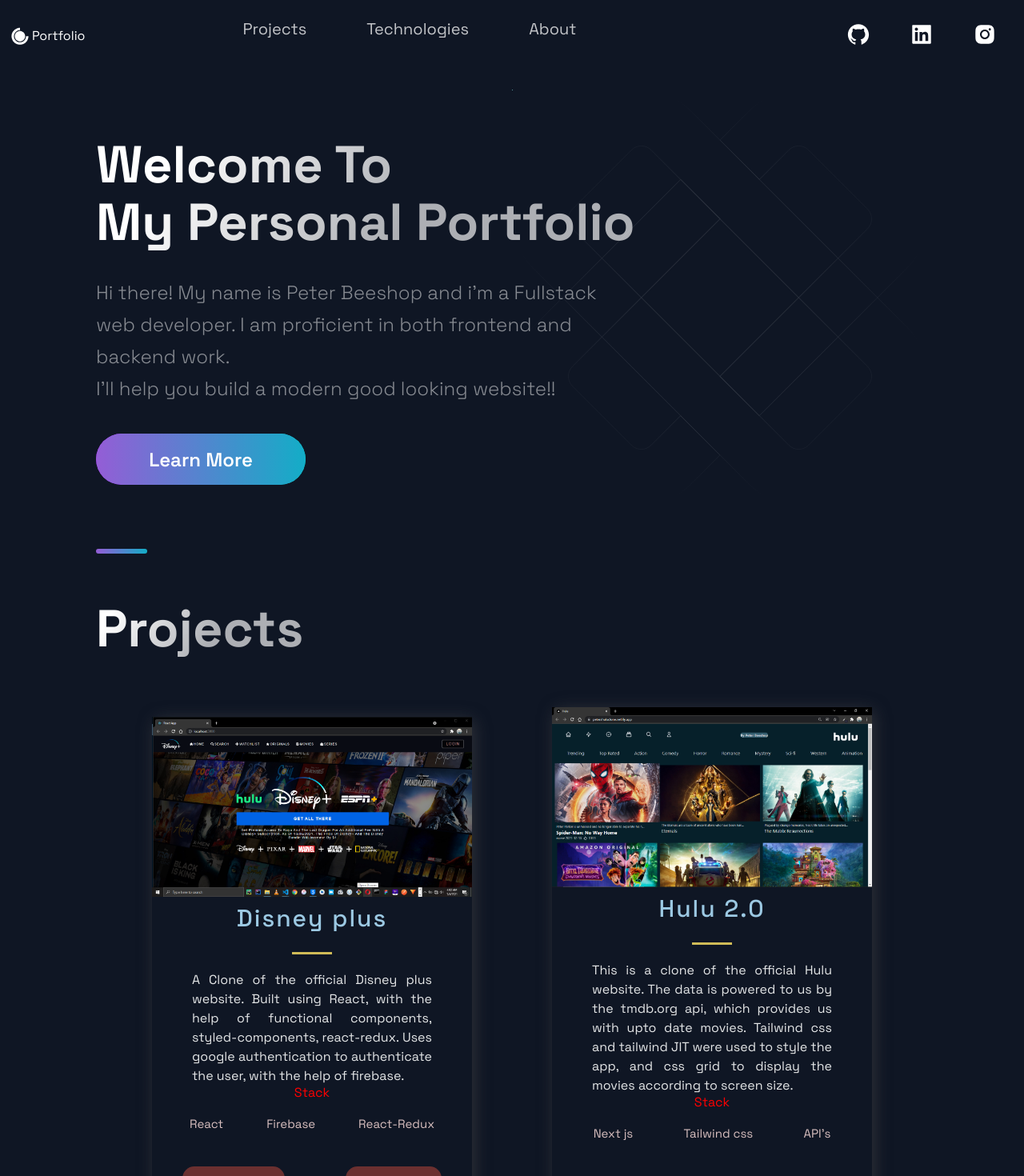
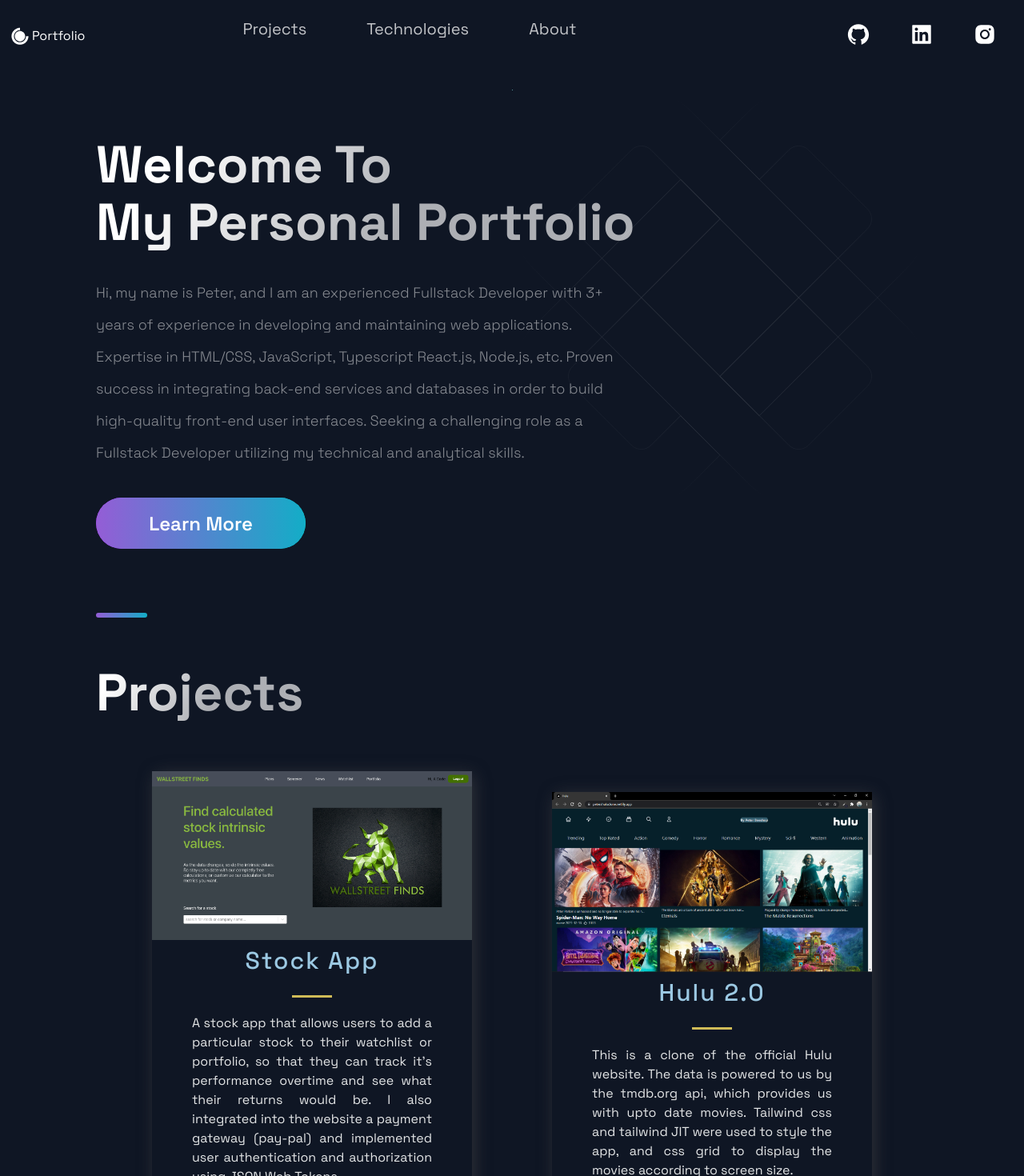
Before and after one commit to peterbeeshop/update-portfolio-site, a Next.js app: page / in a window 1280 px wide. Shown: the top 1470 px of the page at 80% size. Built offline with nearby package versions, Linux system fonts and the light colour scheme.

Commit message:
added in the stock app

```diff
--- a/src/components/Footer/Footer.js
+++ b/src/components/Footer/Footer.js
@@ -20,11 +20,11 @@
       <LinkList>
         <LinkColumn>
           <LinkTitle>Call</LinkTitle>
-          <LinkItem href="tel:314-343-3432">+26 0953546194</LinkItem>
+          <LinkItem href="tel:314-343-3432">+26 0974971026</LinkItem>
         </LinkColumn>
         <LinkColumn>
           <LinkTitle>Email</LinkTitle>
-          <LinkItem href="#">peterbeeshop07@gmail.com</LinkItem>
+          <LinkItem href="#">muyambangopeter@gmail.com</LinkItem>
         </LinkColumn>
       </LinkList>
       <SocialIconsContainer>
@@ -32,13 +32,13 @@
           <Slogan>Innovating one project at a time</Slogan>
         </CompanyContainer>
         <SocialContainer>
-          <SocialIcons href="https://google.com">
+          <SocialIcons target="_blank" href="https://github.com/peterbeeshop">
             <AiFillGithub size="3rem" />
           </SocialIcons>
-          <SocialIcons href="https://google.com">
+          <SocialIcons target="_blank" href="https://linkedin.com/in/peter-muyambango">
             <AiFillLinkedin size="3rem" />
           </SocialIcons>
-          <SocialIcons href="https://google.com">
+          <SocialIcons target="_blank" href="https://google.com">
             <AiFillInstagram size="3rem" />
           </SocialIcons>
         </SocialContainer>
--- a/src/components/Hero/Hero.js
+++ b/src/components/Hero/Hero.js
@@ -17,11 +17,7 @@
           My Personal Portfolio
         </SectionTitle>
         <SectionText>
-          {/* The purpose of JavaScript Mastery is to help aspiring and established developers to take their development skills to the next level and build awesome apps. */}
-          Hi there! My name is Peter Beeshop and i'm a Fullstack web developer.
-          I am proficient in both frontend and backend work.
-          <br />
-          I'll help you build a modern good looking website!!
+          Hi, my name is Peter, and I am an experienced Fullstack Developer with 3+ years of experience in developing and maintaining web applications. Expertise in HTML/CSS, JavaScript, Typescript React.js, Node.js, etc. Proven success in integrating back-end services and databases in order to build high-quality front-end user interfaces. Seeking a challenging role as a Fullstack Developer utilizing my technical and analytical skills.
         </SectionText>
         <Button onClick={props.handleClick}>Learn More</Button>
       </LeftSection>
--- a/src/components/Projects/ProjectsStyles.js
+++ b/src/components/Projects/ProjectsStyles.js
@@ -98,6 +98,7 @@
 export const TagList = styled.ul`
   display: flex;
   justify-content: space-around;
+  flex-wrap: wrap;
   padding: 2rem;
 `;
 export const Tag = styled.li`
--- a/src/components/Technologies/Technologies.js
+++ b/src/components/Technologies/Technologies.js
@@ -30,9 +30,9 @@
         <ListContainer>
           <ListTitle>Front-End</ListTitle>
           <ListParagraph>
-            Experiece with <br />
-            React.js,
-            <br /> Next.js, Tailwind Css, Typescript
+            Experience with <br />
+            React.js, Next.js,
+            <br /> HTML/CSS, Typescript, Redux, Redux-toolkit
           </ListParagraph>
         </ListContainer>
       </ListItem>
@@ -44,9 +44,9 @@
           <ListTitle>Back-End</ListTitle>
           <ListParagraph>
             Experience with <br />
-            Node.js and Express.js,
+            Node.js, Express.js, Ruby on Rails,
             <br />
-            MongoDb, GraphQl
+            MongoDb, PostgreSQL, GraphQl, AWS, Heroku
           </ListParagraph>
         </ListContainer>
       </ListItem>
--- a/src/constants/constants.js
+++ b/src/constants/constants.js
@@ -1,12 +1,12 @@
 export const projects = [
   {
-    title: "Disney plus",
+    title: "Stock App",
     description:
-      "A Clone of the official Disney plus website. Built using React, with the help of functional components, styled-components, react-redux. Uses google authentication to authenticate the user, with the help of firebase.",
-    image: "/images/disneyplus.png",
-    tags: ["React", "Firebase", "React-Redux"],
-    source: "https://disneyplusclone-9c5fb.web.app/home",
-    visit: "https://github.com/peterbeeshop/disneyClone-app",
+      "A stock app that allows users to add a particular stock to their watchlist or portfolio, so that they can track it's performance overtime and see what their returns would be. I also integrated into the website a payment gateway (pay-pal) and implemented user authentication and authorization using JSON Web Tokens.",
+    image: "/images/stock-app.png",
+    tags: ["React", "Typescript", "Redux toolkit", "Express js", "Google OAuth", "React query", "SASS" ],
+    source: "https://wallstreetfinds.netlify.app/",
+    visit: "https://github.com/peterbeeshop/react-stock-app",
     id: 0,
   },
   {
@@ -30,6 +30,16 @@
     id: 2,
   },
   {
+    title: "Disney plus",
+    description:
+      "A Clone of the official Disney plus website. Built using React, with the help of functional components, styled-components, react-redux. Uses google authentication to authenticate the user, with the help of firebase.",
+    image: "/images/disneyplus.png",
+    tags: ["React", "Firebase", "React-Redux"],
+    source: "https://disneyplusclone-9c5fb.web.app/home",
+    visit: "https://github.com/peterbeeshop/disneyClone-app",
+    id: 3,
+  },
+  {
     title: "Node Js Authentication",
     description:
       "In this app, in order for you to access certain pages you need to be a logged in user otherwise you would be restricted from accessing those pages. (App takes 30secs for it to load due to my free hosting service. Kindly be patient with it)",
@@ -37,7 +47,7 @@
     tags: ["Node Js", "Express", "MongoDb", "Heroku"],
     source: "https://jwt-authentication-app.herokuapp.com/",
     visit: "https://github.com/peterbeeshop/jwt-auth",
-    id: 3,
+    id: 4,
   },
   {
     title: "Black-Jack Game (For PC only)",
@@ -47,7 +57,7 @@
     tags: ["Vanilla JavaScript"],
     source: "https://blackjackjsgame.netlify.app/",
     visit: "https://github.com/peterbeeshop/blackjack-game",
-    id: 4,
+    id: 5,
   },
   {
     title: "Landing Page",
@@ -57,12 +67,12 @@
     tags: ["React", "Next Js", "Figma"],
     source: "https://landingpagebypeter.netlify.app/ ",
     visit: "https://github.com/peterbeeshop/laptopwebsite",
-    id: 5,
+    id: 6,
   },
 ];
 
 export const TimeLineData = [
-  { year: 2020, text: "Started my journey" },
-  { year: 2021, text: "Started Working as a freelance developer" },
-  { year: 2022, text: "Start contributing to open source projects" },
+  { year: 2020, text: "Worked as fullstack intern for a Nigerian company from March of 2020 - Dec 2020" },
+  { year: 2021, text: "Worked for Joyn Technologies, a canadian startup from Jan 2021 - Sep 2022" },
+  { year: 2022, text: "Started working for Ruta Health, a canadian startup from Sep 2022 - current " },
 ];
--- a/src/styles/GlobalComponents/index.js
+++ b/src/styles/GlobalComponents/index.js
@@ -56,14 +56,14 @@
 
 export const SectionText = styled.p`
   max-width: 800px;
-  font-size: 24px;
+  font-size: 18px;
   line-height: 40px;
   font-weight: 300;
   padding-bottom: 3.6rem;
   color: rgba(255, 255, 255, 0.5);
 
   @media ${(props) => props.theme.breakpoints.md} {
-    max-width: 670px;
+    max-width: 800px;
     font-size: 20px;
     line-height: 32px;
     padding-bottom: 24px;
```
Also changed, not shown: public/images/stock-app.png (added), 1 other file (tests, documents, lock files or other folders).
